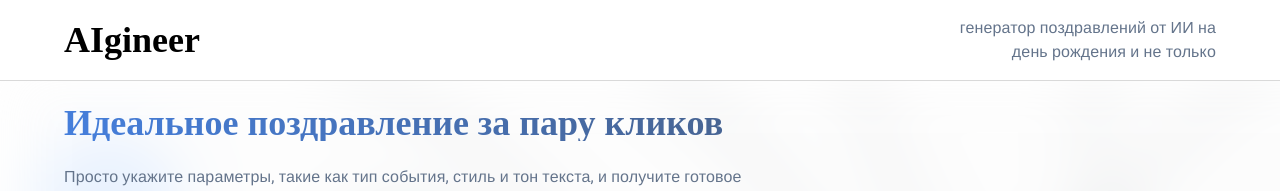
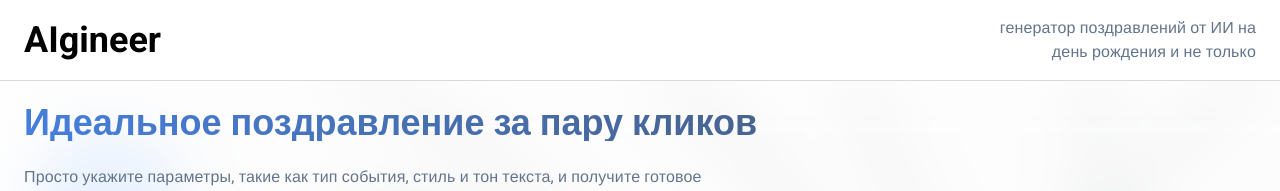
Before and after one commit to jurmaev/AIgineer, a React (Vite) app: page /birthdai in a window 1280 px wide. Shown: the top 191 px of the page. Built offline with nearby package versions, Linux system fonts and the light colour scheme; no server answers; a web font is replaced by a local one.

Commit message:
Поправить размер контейнера и шрифты

```diff
--- a/src/components/Header.tsx
+++ b/src/components/Header.tsx
@@ -4,7 +4,7 @@ import { AppBar, Box, Container, Link, Typography } from '@mui/material';
 export const Header = () => {
   return (
     <AppBar>
-      <Container>
+      <Container maxWidth='xl'>
         <Box
           display='flex'
           flexDirection='row'
--- a/src/pages/CongratulationsPage.tsx
+++ b/src/pages/CongratulationsPage.tsx
@@ -77,7 +77,7 @@ export function CongratulationsPage() {
 
   return (
     <>
-      <Container>
+      <Container maxWidth='xl'>
         <Box paddingY={3}>
           <Typography variant='gradient' marginBottom='24px'>
             Идеальное поздравление за пару кликов
--- a/src/theme.ts
+++ b/src/theme.ts
@@ -26,6 +26,7 @@ export const theme = createTheme({
       WebkitBackgroundClip: 'text',
       backgroundClip: 'text',
       color: 'transparent',
+      fontFamily: 'Roboto, Arial, sans-serif',
     },
   },
   components: {
@@ -78,5 +79,8 @@ export const theme = createTheme({
         },
       },
     },
+    MuiLink: {
+      styleOverrides: { root: { fontFamily: 'Roboto, Arial, sans-serif' } },
+    },
   },
 });
```
